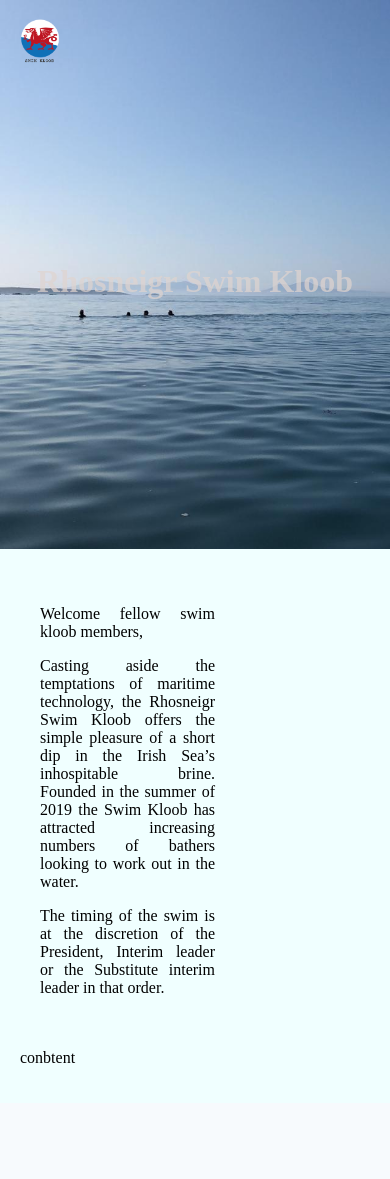
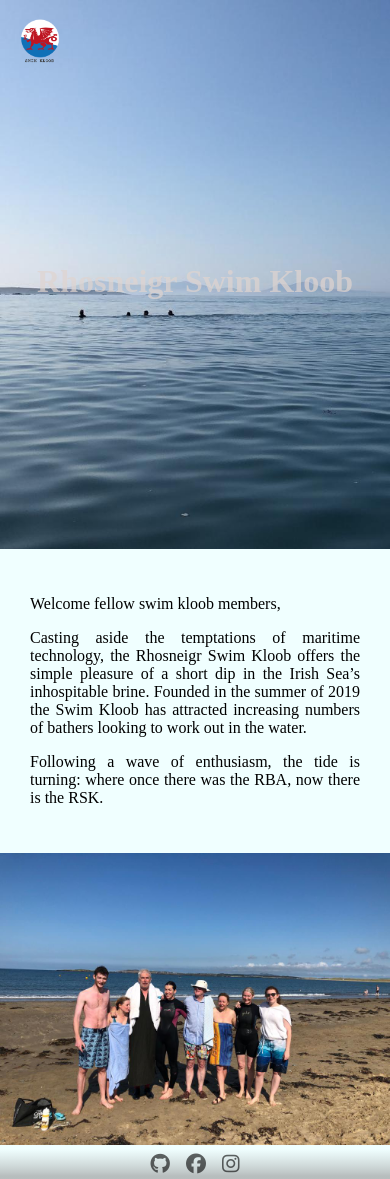
Before and after one commit to Voxoff/swim_kloob, a Flask app: page / in a window 390 px wide. Before the commit the page ends 1063 px from the top, so only its background shows below. Run offline with Flask 2, Linux system fonts and the light colour scheme; some libraries are stand-ins or nearby versions.

Commit message:
styling finishing touches

```diff
--- a/static/css/style.css
+++ b/static/css/style.css
@@ -9,7 +9,6 @@ html {
   width: 100%;
 }
 
-/* HEADER */
 h1 {
   color: #dfd4cfb5;
   margin-top: 0px;
@@ -58,30 +57,69 @@ h1 {
   left: 15px;
 }
 
-/* IMAGE AND TEXT */
-#main-content {
-  padding: 20px;
-  /* display: flex; */
+#main-text {
+  text-align: justify;
+  width: 50%;
+  float: left;
+  padding: 3%;
+}
+#side-image {
+  float: right;
+  width: 44%;
 }
 
-#main-text {
-  padding: 20px;
-  text-align: justify;
-  width: 50%;
+#first-image {
+  height: 100%;
+  width: 100%;
 }
-/* #side-image {
-  flex: 50%;
-} */
+
+@media(max-width: 700px){
+  #main-text {
+    padding: 30px;
+    text-align: justify;
+    width: auto;
+    float: none;
+  }
+  #side-image {
+    float: none;
+    width: auto;
+  }
 
   #first-image {
-
     height: 100%;
     width: 100%;
   }
-// media query base on height AND width
+
+  #footer {
+    justify-content: center;
+    padding: 0px;
+  }
+}
+
+#footer {
+  width: auto;
+  clear: both; /* Floats are weird huh? */
+  height: 30px;
+  background: linear-gradient(0, #8e8e8e94 10%, 51%, #F0FFFF ); /* ... */
+  display: flex;
+  align-items: center;
+  padding: 0 calc(3% - 8px);
+}
+
+#footer i{
+  opacity: 0.6;
+  padding: 0px 8px;
+}
+
+#footer a{
+  color: inherit;
+  text-decoration: none;
+}
+
+#footer i:hover{
+  opacity: 1;
+}
+
 //color scheme
 
-
 //Define text styles
-
-//Let's have fixed image dimensions
--- a/templates/home.html
+++ b/templates/home.html
@@ -3,10 +3,10 @@
   <head>
     <link rel="stylesheet" href="{{ url_for('static', filename='css/style.css') }}"/>
     <link rel="shortcut icon" href="{{ url_for('static', filename='favicon.ico') }}">
+    <script src="https://kit.fontawesome.com/2afcbe98dd.js"></script>
     <title> R.S.K. </title>
   </head>
   <body>
-    <!-- <div id="border"> -->
     <div id="home-image">
       <img id="logo" src="{{ url_for('static', filename='logo.png') }}">
       <div id="caption"><h1> Rhosneigr Swim Kloob</h1></div>
@@ -17,12 +17,18 @@
         <p>Casting aside the temptations of maritime technology, the Rhosneigr Swim Kloob offers the simple pleasure of a short dip
         in the Irish Sea’s inhospitable brine. Founded in the summer of 2019 the Swim Kloob has attracted increasing numbers of
         bathers looking to work out in the water.</p>
-        <p>The timing of the swim is at the discretion of the President, Interim leader or the Substitute interim leader in that order.</p>
+        <p>Following a wave of enthusiasm, the tide is turning: where once there was the RBA, now there is the RSK.</p>
       </div>
       <div id="side-image">
-        <p>conbtent</p>
-        <!-- <img id="first-image" src="{{ url_for('static', filename='images/first_swim.jpeg') }}"> -->
+        <img id="first-image" src="{{ url_for('static', filename='images/first_swim.jpeg') }}">
       </div>
+    </div>
+    <div id="footer">
+      <!-- RICKROLL: https://www.youtube.com/watch?v=dQw4w9WgXcQ -->
+      <a href="https://www.youtube.com/watch?v=dQw4w9WgXcQ"><i class="fab fa-github fa-lg"></i></a>
+      <a href="https://www.youtube.com/watch?v=dQw4w9WgXcQ"><i class="fab fa-facebook fa-lg"></i></a>
+      <a href="https://www.youtube.com/watch?v=dQw4w9WgXcQ"><i class="fab fa-instagram fa-lg"></i></a>
+      <!-- Retro club, retro code.  -->
     </div>
   </body>
 </html>
```
